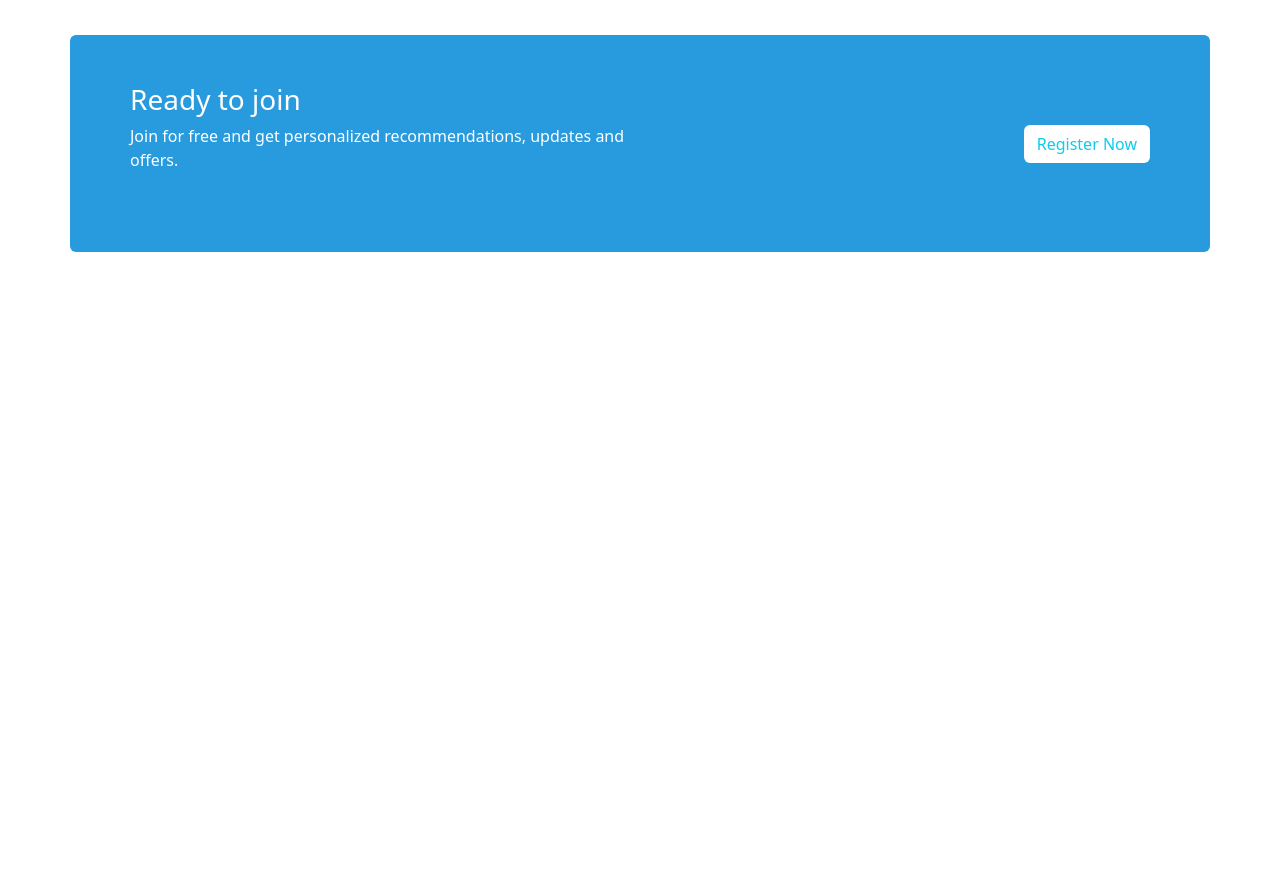
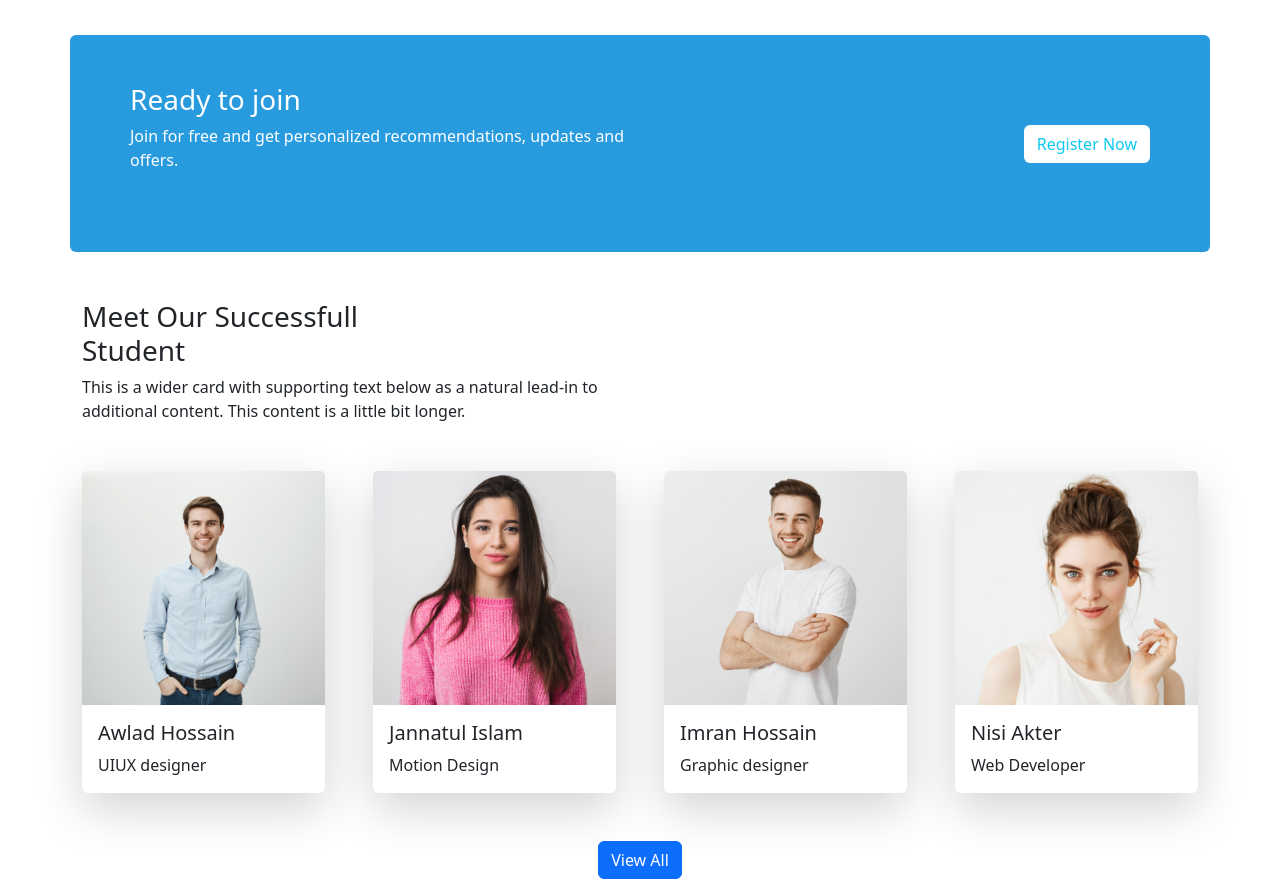
Before and after one commit to golammostofa58958/online-learning, a plain HTML site: page index.html in a window 1280 px wide. Shown: the part 2486-3365 px from the top of the page. Before the commit the page ends 2786 px from the top, so only its background shows below. Drawn offline with nearby package versions, Linux system fonts and the light colour scheme.

Commit message:
card-added

```diff
--- a/index.html
+++ b/index.html
@@ -137,7 +137,7 @@
                         </div>
                         <div class="col-md-8">
                             <div class="card-body">
-                                <h5 class="card-title">Fundamental Of UI/UX Design</h5>
+                                <h5 class="card-title">Javascript Basic to advanced</h5>
                                 <p class="card-text">Some quick example text to build on the card title
                                     and make up the bulk of the card.</p>
                                 <h5 class="text-info">Price : 20$</h5>
@@ -152,7 +152,7 @@
                         </div>
                         <div class="col-md-8">
                             <div class="card-body">
-                                <h5 class="card-title">Fundamental Of UI/UX Design</h5>
+                                <h5 class="card-title">Fullstack Web Development</h5>
                                 <p class="card-text">Some quick example text to build on the card title
                                     and make up the bulk of the card.</p>
                                 <h5 class="text-info">Price : 20$</h5>
@@ -169,7 +169,7 @@
                         </div>
                         <div class="col-md-8">
                             <div class="card-body">
-                                <h5 class="card-title">Fundamental Of UI/UX Design</h5>
+                                <h5 class="card-title">Digital Marketing</h5>
                                 <p class="card-text">Some quick example text to build on the card title
                                     and make up the bulk of the card.</p>
                                 <h5 class="text-info">Price : 20$</h5>
@@ -184,7 +184,7 @@
                         </div>
                         <div class="col-md-8">
                             <div class="card-body">
-                                <h5 class="card-title">Fundamental Of UI/UX Design</h5>
+                                <h5 class="card-title">Photography Basic Rules</h5>
                                 <p class="card-text">Some quick example text to build on the card title
                                     and make up the bulk of the card.</p>
                                 <h5 class="text-info">Price : 20$</h5>
@@ -199,7 +199,7 @@
                         </div>
                         <div class="col-md-8">
                             <div class="card-body">
-                                <h5 class="card-title">Fundamental Of UI/UX Design</h5>
+                                <h5 class="card-title">Motion Graphics</h5>
                                 <p class="card-text">Some quick example text to build on the card title
                                     and make up the bulk of the card.</p>
                                 <h5 class="text-info">Price : 20$</h5>
@@ -307,6 +307,59 @@
                 </div>
             </div>
         </section>
+        <section class="mt-10">
+            <div class="w-50">
+                <h3>Meet Our Successfull <br> Student</h3>
+                <p>This
+                    is a wider
+                    card with supporting text below as a natural lead-in to additional content. This
+                    content is a little bit longer.</p>
+            </div>
+            <div class="mt-5">
+                <div class="d-flex justify-content-center gap-5">
+                    <div class="card border border-0 shadow-lg h-100">
+                        <img src="images/student/student-1.png" class="card-img-top" alt="...">
+                        <div class="card-body">
+                            <h5 class="card-title">Awlad Hossain</h5>
+                            <p class="card-text">UIUX designer</p>
+
+                        </div>
+
+                    </div>
+                    <div class="card border border-0 shadow-lg  h-100">
+                        <img src="images/student/student-2.png" class="card-img-top" alt="...">
+                        <div class="card-body">
+                            <h5 class="card-title">Jannatul Islam</h5>
+                            <p class="card-text">Motion Design</p>
+
+                        </div>
+
+                    </div>
+                    <div class="card border border-0 shadow-lg  h-100">
+                        <img src="images/student/student-3.png" class="card-img-top" alt="...">
+                        <div class="card-body">
+                            <h5 class="card-title">Imran Hossain</h5>
+                            <p class="card-text">Graphic designer</p>
+
+                        </div>
+
+                    </div>
+                    <div class="card border border-0 shadow-lg  h-100">
+                        <img src="images/student/student-4.png" class="card-img-top" alt="...">
+                        <div class="card-body">
+                            <h5 class="card-title">Nisi Akter</h5>
+                            <p class="card-text">Web Developer</p>
+
+                        </div>
+
+                    </div>
+                </div>
+            </div>
+            <div class="d-grid justify-content-center mt-5">
+                <button type="button" class="btn btn-primary">View All</button>
+            </div>
+
+        </section>
 
 
     </main>
```
